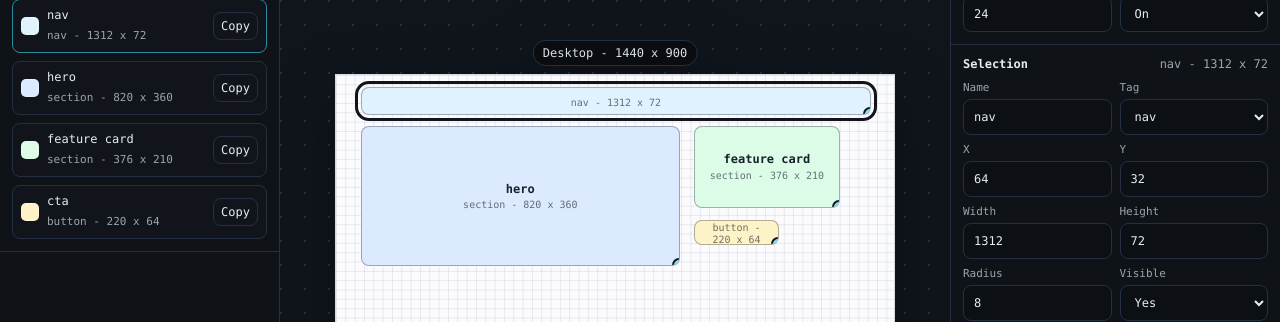
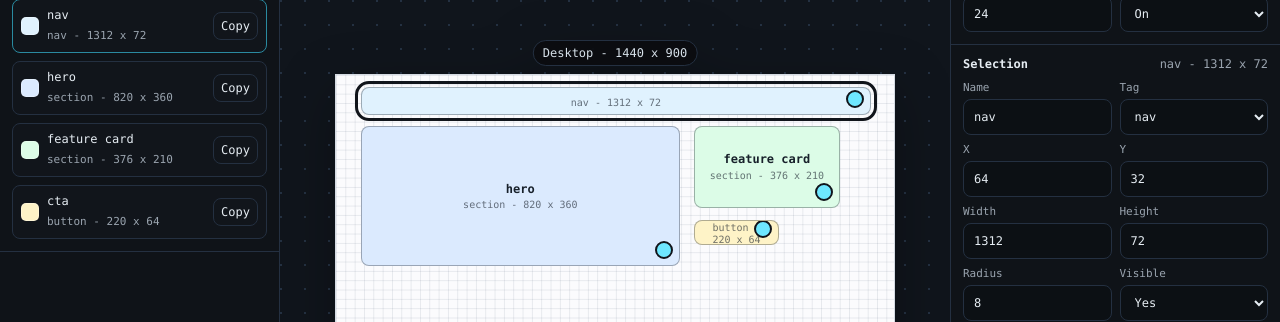
Before and after one commit to simplybenuk/BenOS, a website: page apps/wireframe-builder/index.html in a window 1280 px wide. Shown: the part 182-504 px from the top of the page. Drawn offline with Linux system fonts and the light colour scheme.

Commit message:
Improve resize handle touch target

```diff
--- a/apps/wireframe-builder/index.html
+++ b/apps/wireframe-builder/index.html
@@ -32,7 +32,7 @@
     #page.grid::before{content:"";position:absolute;inset:0;background-image:linear-gradient(to right,rgba(90,108,130,.13) 1px,transparent 1px),linear-gradient(to bottom,rgba(90,108,130,.13) 1px,transparent 1px);background-size:var(--grid) var(--grid);pointer-events:none;z-index:0}
     .pageLabel{position:absolute;left:50%;top:-34px;transform:translateX(-50%);font:12px var(--mono);color:#d7e1ea;background:rgba(11,13,16,.92);border:1px solid var(--border);border-radius:999px;padding:5px 9px;white-space:nowrap}
     .block{position:absolute;background:var(--block,#dbeafe);border:1px solid var(--stroke,rgba(24,33,43,.34));border-radius:var(--radius,6px);cursor:grab;touch-action:none;z-index:1;overflow:hidden}
-    .block.selected{outline:3px solid #11151b;outline-offset:3px}.block:active{cursor:grabbing}.block.hidden{display:none}.block .body{position:absolute;inset:0;display:grid;align-content:center;justify-items:center;text-align:center;padding:7px;pointer-events:none}.block b{font:700 12px/1.2 var(--mono);max-width:100%;overflow:hidden;text-overflow:ellipsis;white-space:nowrap}.block span{font:10px/1.2 var(--mono);color:rgba(24,33,43,.62);margin-top:3px}.handle{position:absolute;right:-7px;bottom:-7px;width:14px;height:14px;border:2px solid #11151b;border-radius:50%;background:var(--accent);cursor:nwse-resize;pointer-events:auto}
+    .block.selected{outline:3px solid #11151b;outline-offset:3px}.block:active{cursor:grabbing}.block.hidden{display:none}.block .body{position:absolute;inset:0;display:grid;align-content:center;justify-items:center;text-align:center;padding:7px;pointer-events:none}.block b{font:700 12px/1.2 var(--mono);max-width:100%;overflow:hidden;text-overflow:ellipsis;white-space:nowrap}.block span{font:10px/1.2 var(--mono);color:rgba(24,33,43,.62);margin-top:3px}.handle{position:absolute;right:0;bottom:0;width:44px;height:44px;border:0;background:transparent;cursor:nwse-resize;pointer-events:auto;touch-action:none}.handle::after{content:"";position:absolute;right:6px;bottom:6px;width:14px;height:14px;border:2px solid #11151b;border-radius:50%;background:var(--accent)}
     .empty{position:absolute;inset:18px;border:1px dashed #98a5b5;border-radius:12px;display:grid;place-items:center;color:#65717f;font:12px var(--mono);z-index:0}
     .palette{display:grid;grid-template-columns:repeat(6,1fr);gap:6px}.colorBtn{height:28px;border-radius:8px;padding:0}.colorBtn.active{outline:2px solid var(--accent);outline-offset:2px}
     .metric{display:grid;grid-template-columns:1fr auto;gap:8px;font:12px var(--mono);color:var(--muted);padding:4px 0}.metric strong{color:var(--text);font-weight:700}
```
